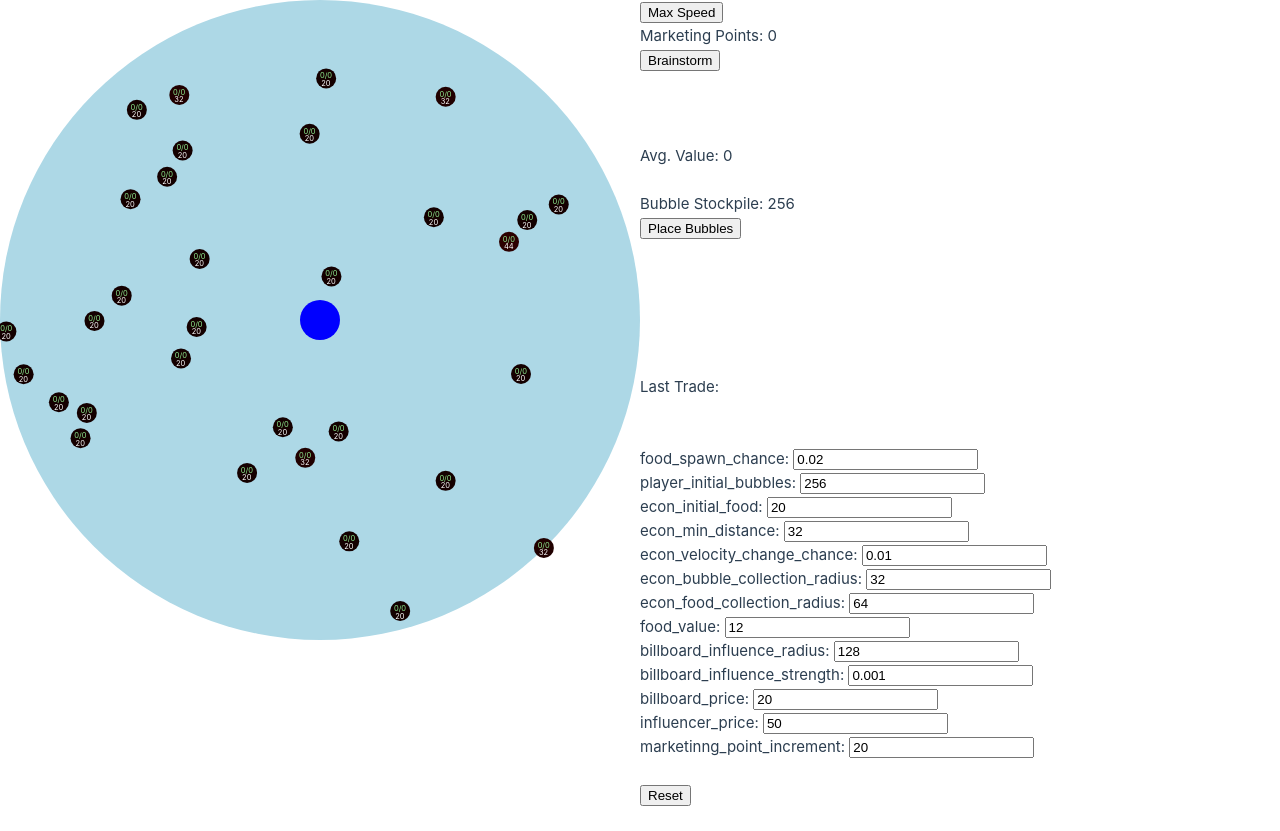
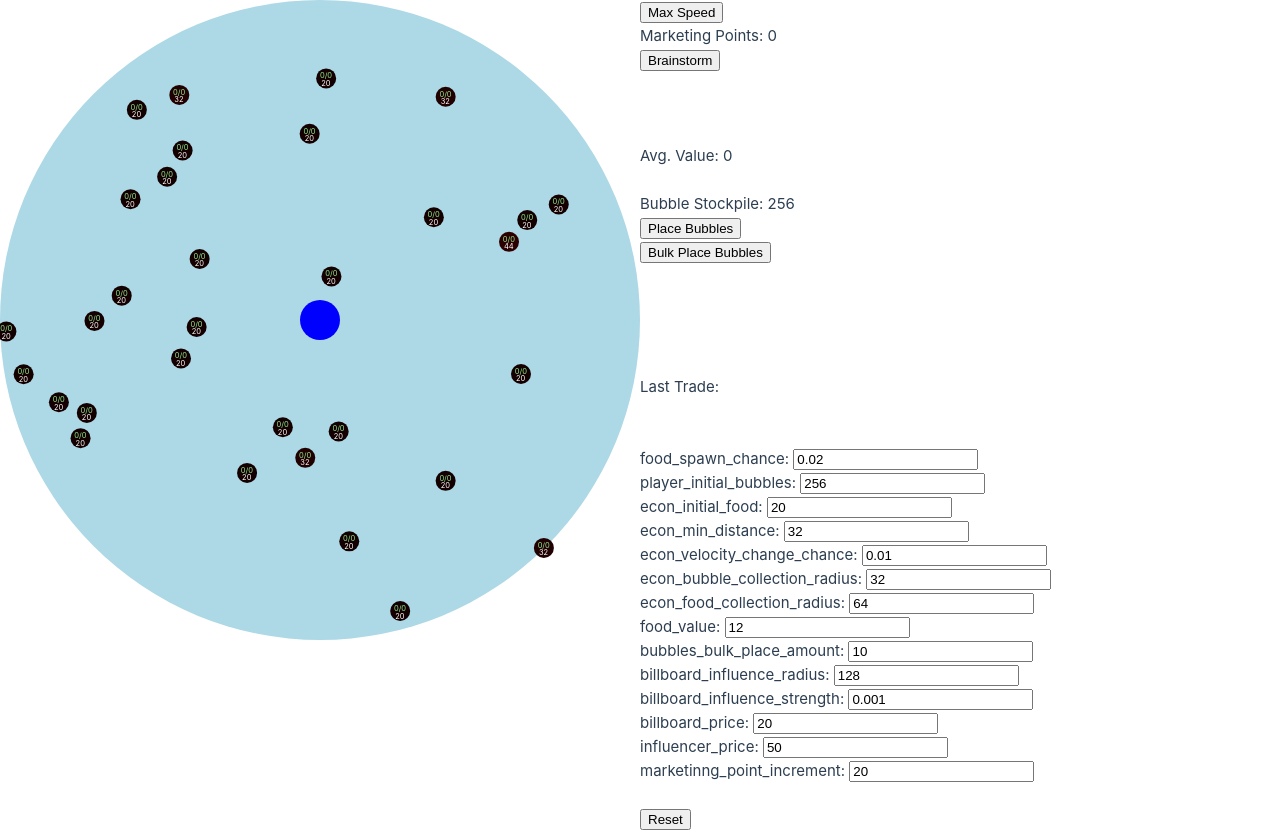
Before and after one commit to lasernoises/rug-pull-simulator, a Vue app: page / in a window 1280 px wide. Before the commit the page ends 807 px from the top, so only its background shows below. Built offline with nearby package versions, Linux system fonts and the light colour scheme; the HTML template or start-up script is replaced by a standard one.

Commit message:
add bulk place button

```diff
--- a/src/App.vue
+++ b/src/App.vue
@@ -1,6 +1,6 @@
 <script setup lang="ts">
 import { onMounted, computed, ref, watch } from "vue";
-import { dbg, init, tick, econ, params, type Vec2 } from "./state.ts";
+import { dbg, init, tick, econ, random_pos, params, type Vec2 } from "./state.ts";
 import Grave from './Grave.vue';
 
 const state = ref(init());
@@ -63,6 +63,16 @@ const avgValue = computed(
     .reduce((a, b) => a + b, 0)
     / state.value.econs.length,
 );
+
+const bulk_place_bubbles = () => {
+  for (let i = 0; i < params.bubbles_bulk_place_amount; i++) {
+    if (state.value.player.bubbles === 0) {
+      return;
+    }
+    state.value.bubbles.push(random_pos());
+    state.value.player.bubbles -= 1;
+  }
+};
 
 const place = () => {
   const pos = mousePos.value!;
@@ -225,6 +235,9 @@ const max_price = computed(() => {
         @click="placing === 'bubbles' ? placing = null : placing = 'bubbles'"
       >Place Bubbles</button>
       <br>
+      <button
+        @click="bulk_place_bubbles"
+      >Bulk Place Bubbles</button>
       <br>
       Last Trade: {{ state.last_trade }}
 
--- a/src/state.ts
+++ b/src/state.ts
@@ -44,6 +44,7 @@ export const params = reactive({
   econ_bubble_collection_radius: 32,
   econ_food_collection_radius: 64,
   food_value: 12,
+  bubbles_bulk_place_amount: 10,
   billboard_influence_radius: 128,
   billboard_influence_strength: 0.001,
   billboard_price: 20,
@@ -86,7 +87,7 @@ export function init(): State {
   });
 }
 
-function random_pos(): Vec2 {
+export function random_pos(): Vec2 {
   while(true) {
     const pos =  {
       x: Math.random() * 1024 - 512,
```
